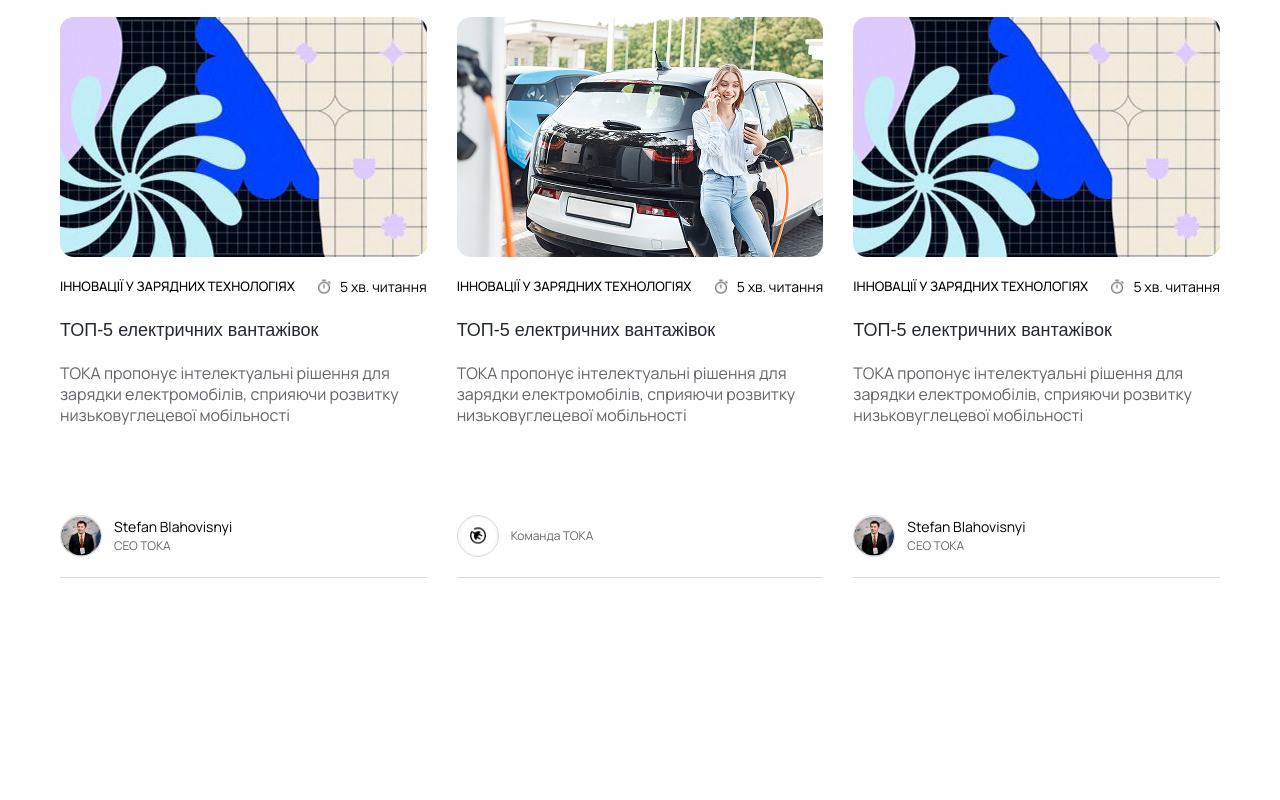
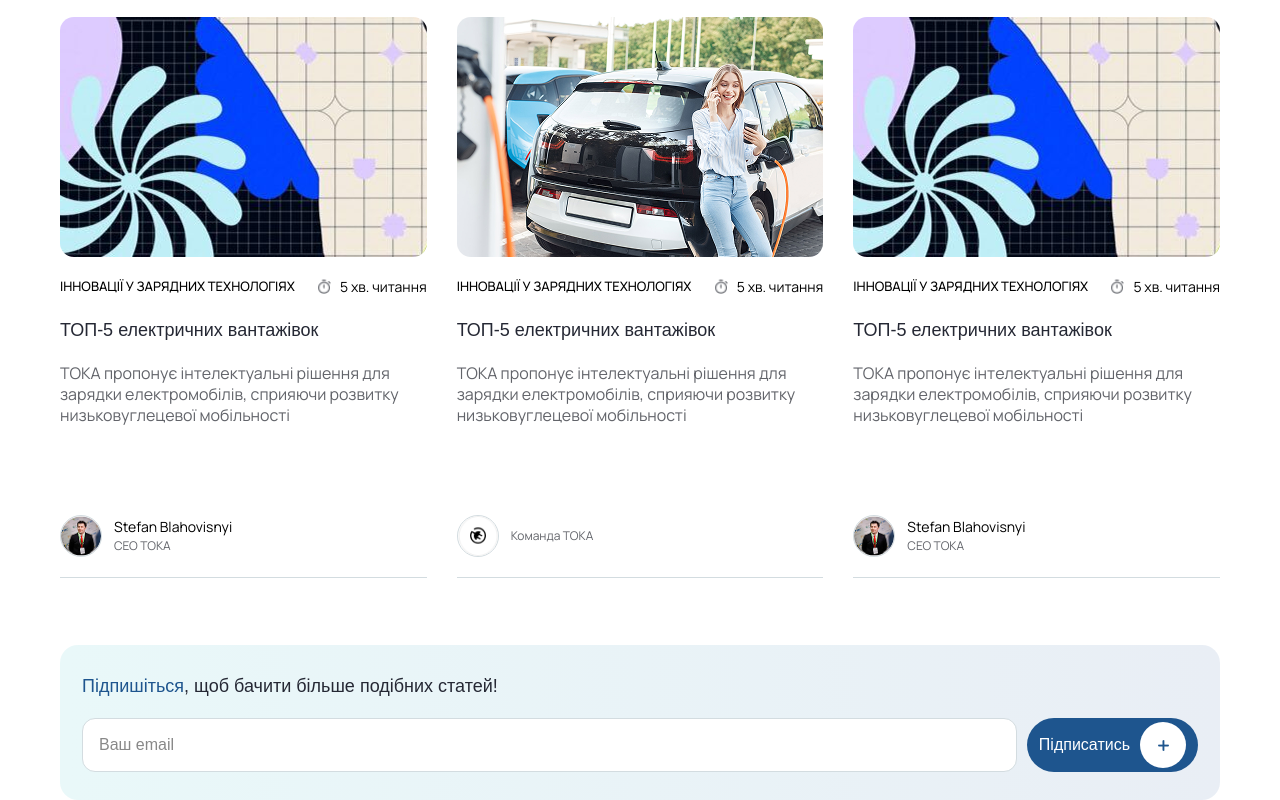
Before and after one commit to tokaenergy/template.toka.energy, a website built with webpack: page src/index.html in a window 1280 px wide. Shown: the part 1679-2479 px from the top of the page. Before the commit the page ends 2285 px from the top, so only its background shows below. Built offline with nearby package versions, Linux system fonts and the light colour scheme; a web font is replaced by a local one.

Commit message:
add_form

```diff
--- a/src/index.html
+++ b/src/index.html
@@ -283,6 +283,28 @@
   </div>
 
 
+  <section class="subscribe">
+    <p class="subscribe__title">
+      <span class="highlight">Підпишіться</span>, щоб бачити більше подібних статей!
+    </p>
+
+    <form class="subscribe__form">
+      <input
+        type="email"
+        placeholder="Ваш email"
+        class="subscribe__input"
+        required
+      />
+      <button type="submit" class="subscribe__btn">
+        Підписатись
+        <span class="subscribe__icon">
+          <img src="img/+.png" alt="plus icon" />
+        </span>
+      </button>
+    </form>
+  </section>
+
+
 
 </div>
 </body>
--- a/src/style/style.scss
+++ b/src/style/style.scss
@@ -15,6 +15,7 @@
   max-width: 1440px; // можно менять под ширину макета
   padding: 0 60px;
   margin: 0 auto;
+
 }
 
 /* HEADER */
@@ -481,3 +482,84 @@
     width: 100%;
   }
 }
+
+
+.subscribe {
+  max-width: 1279px;
+  width: 100%;
+  margin: 67px auto 0 auto;
+  height: 155px;
+  border-radius: 18px;
+  padding: 32px 22px;
+  background: linear-gradient(268.52deg, #e9eef5 0.49%, #e9f8f9 99.07%);
+  display: flex;
+  flex-direction: column;
+  gap: 23px;
+
+  &__title {
+    font-family: 'Unbounded', sans-serif;
+    font-weight: 500;
+    font-size: 18px;
+    line-height: 100%;
+    letter-spacing: 0;
+    color: #252834;
+
+    .highlight {
+      color: #1e558e;
+    }
+  }
+
+  &__form {
+    display: flex;
+    align-items: center;
+    gap: 10px;
+  }
+
+  &__input {
+    width: 1039px;
+    height: 54px;
+    border-radius: 13px;
+    border: 1px solid #d3dce0;
+    background: #fff;
+    padding: 0 16px;
+    font-size: 16px;
+    outline: none;
+
+    &::placeholder {
+      color: #888;
+    }
+  }
+
+  &__btn {
+    width: 180px;
+    height: 54px;
+    border-radius: 104px;
+    background-color: #1e558e;
+    color: #fff;
+    font-weight: 500;
+    font-size: 16px;
+    padding: 0 12px;
+    display: flex;
+    align-items: center;
+    justify-content: center;
+    gap: 10px;
+    border: none;
+    cursor: pointer;
+
+    .subscribe__icon {
+      width: 46px;
+      height: 46px;
+      border-radius: 50%;
+      background-color: #fff;
+      display: flex;
+      align-items: center;
+      justify-content: center;
+
+      img {
+        width: 11px;
+        height: 11px;
+        transform: rotate(-90deg);
+      }
+    }
+  }
+}
```
Also changed, not shown: src/img/+.png (added).
